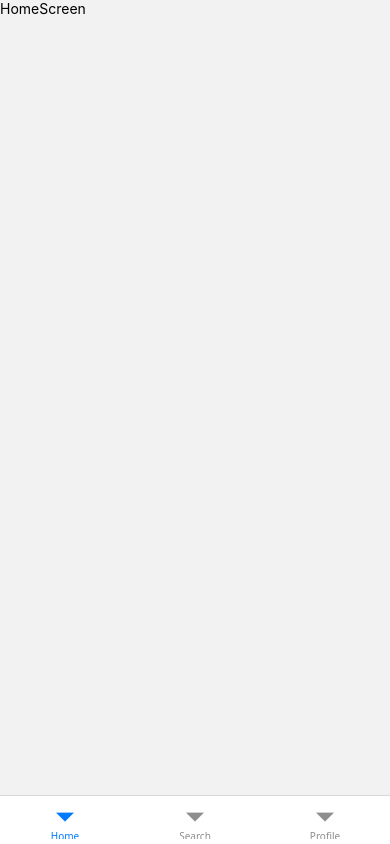
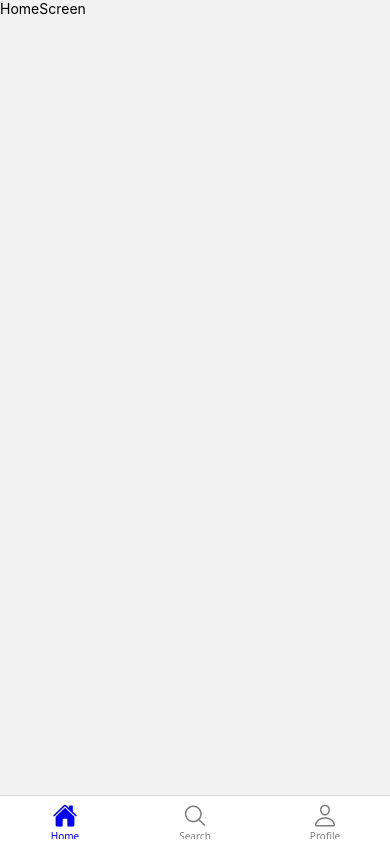
Before and after one commit to yashrajsinh/FinalApp, a React Native app: screen / in a window 390 px wide. Built offline with nearby package versions, Linux system fonts and the light colour scheme.

Commit message:
tabbar added with icons

```diff
--- a/App.tsx
+++ b/App.tsx
@@ -3,7 +3,7 @@ import React from 'react';
 import { SafeAreaProvider, SafeAreaView } from 'react-native-safe-area-context';
 import { NavigationContainer } from '@react-navigation/native';
 import styled from 'styled-components/native';
-
+//tab bar
 import TabNavigation from '@/navigation/App/TabNavigation';
 
 function App() {
--- a/package.json
+++ b/package.json
@@ -17,6 +17,7 @@
     "react-native": "0.85.2",
     "react-native-safe-area-context": "^5.7.0",
     "react-native-screens": "^4.24.0",
+    "react-native-vector-icons": "^10.3.0",
     "react-native-worklets": "^0.8.1",
     "styled-components": "^6.4.1"
   },
@@ -34,6 +35,7 @@
     "@react-native/typescript-config": "0.85.2",
     "@types/jest": "^29.5.13",
     "@types/react": "^19.2.0",
+    "@types/react-native-vector-icons": "^6.4.18",
     "@types/react-test-renderer": "^19.1.0",
     "@types/styled-components-react-native": "^5.2.5",
     "babel-plugin-module-resolver": "^5.0.3",
--- a/src/navigation/App/TabNavigation.tsx
+++ b/src/navigation/App/TabNavigation.tsx
@@ -1,20 +1,42 @@
-import { View, Text } from 'react-native';
 import React from 'react';
-
 //screens
 import HomeScreen from '@/screens/App/HomeScreen';
 import ProfileScreen from '@/screens/App/ProfileScreen';
 import SearchScreen from '@/screens/App/SearchScreen';
 //bottom tab
 import { createBottomTabNavigator } from '@react-navigation/bottom-tabs';
-
-type Props = {};
-
-const Tab = createBottomTabNavigator();
+//icons
+import Icon from 'react-native-vector-icons/Ionicons';
+type TabParamList = {
+  Home: undefined;
+  Search: undefined;
+  Profile: undefined;
+};
+const Tab = createBottomTabNavigator<TabParamList>();
 
 function TabNavigation() {
+  const icons = {
+    Home: 'home',
+    Profile: 'person',
+    Search: 'search',
+  };
+
   return (
-    <Tab.Navigator screenOptions={{ headerShown: false }}>
+    <Tab.Navigator
+      screenOptions={({ route }) => ({
+        headerShown: false,
+        tabBarIcon: ({ color, size, focused }) => {
+          // handle active/inactive icons
+          const iconName = focused
+            ? icons[route.name]
+            : `${icons[route.name]}-outline`;
+
+          return <Icon name={iconName} size={size} color={color} />;
+        },
+        tabBarActiveTintColor: 'blue',
+        tabBarInactiveTintColor: 'gray',
+      })}
+    >
       <Tab.Screen name="Home" component={HomeScreen} />
       <Tab.Screen name="Search" component={SearchScreen} />
       <Tab.Screen name="Profile" component={ProfileScreen} />
```
Also changed, not shown: 5 other files (tests, documents, lock files or other folders).
